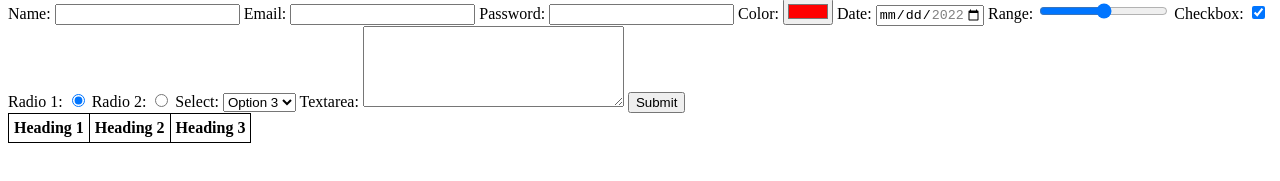
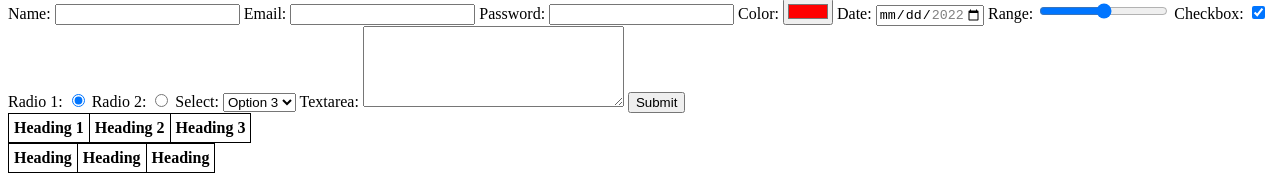
Before and after one commit to bhavesh-kumar98/personal-site, a plain HTML site: page all-tag-2.html in a window 1280 px wide. Shown: the part 968-1149 px from the top of the page. Before the commit the page ends 1119 px from the top, so only its background shows below. Drawn offline with Linux system fonts and the light colour scheme.

Commit message:
add 3 headings

```diff
--- a/all-tag-2.html
+++ b/all-tag-2.html
@@ -106,5 +106,14 @@
         </tr>
       </thead>
     </table>
+    <table>
+      <thead>
+        <tr>
+          <th>Heading</th>
+          <th>Heading</th>
+          <th>Heading</th>
+        </tr>
+      </thead>
+    </table>
   </body>
 </html>
```
